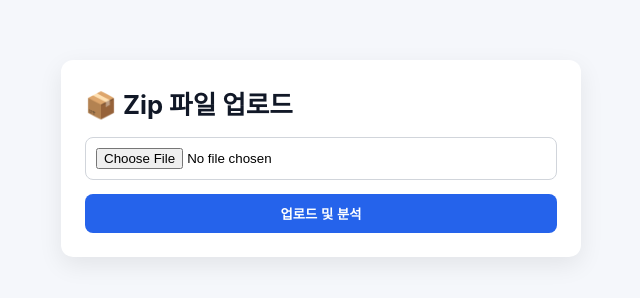
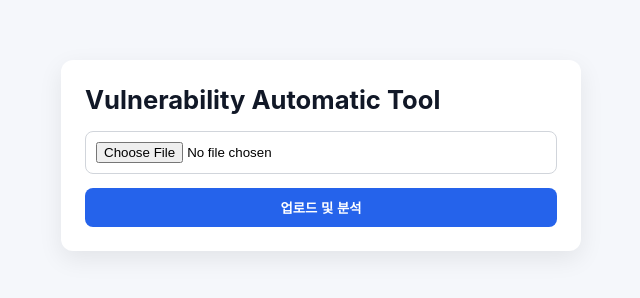
Before and after one commit to emfp1148/ai-cybersecurity-team02, a plain HTML site: page templates/index.html in a window 1280 px wide. Shown: the whole page, without its empty margins (319-959 px from the left). Drawn offline with Linux system fonts and the light colour scheme.

Commit message:
Update index.html

```diff
--- a/templates/index.html
+++ b/templates/index.html
@@ -3,12 +3,12 @@
 <head>
   <meta charset="utf-8" />
   <meta name="viewport" content="width=device-width,initial-scale=1" />
-  <title>Zip 파일 업로드</title>
+  <title>α-VAT</title>
   <link rel="stylesheet" href="/static/styles.css">
 </head>
 <body>
   <div class="container">
-    <h1>📦 Zip 파일 업로드</h1>
+    <h1>Vulnerability Automatic Tool</h1>
     <form id="uploadForm">
       <input type="file" name="zip_file" accept=".zip" required />
       <button type="submit">업로드 및 분석</button>
```
